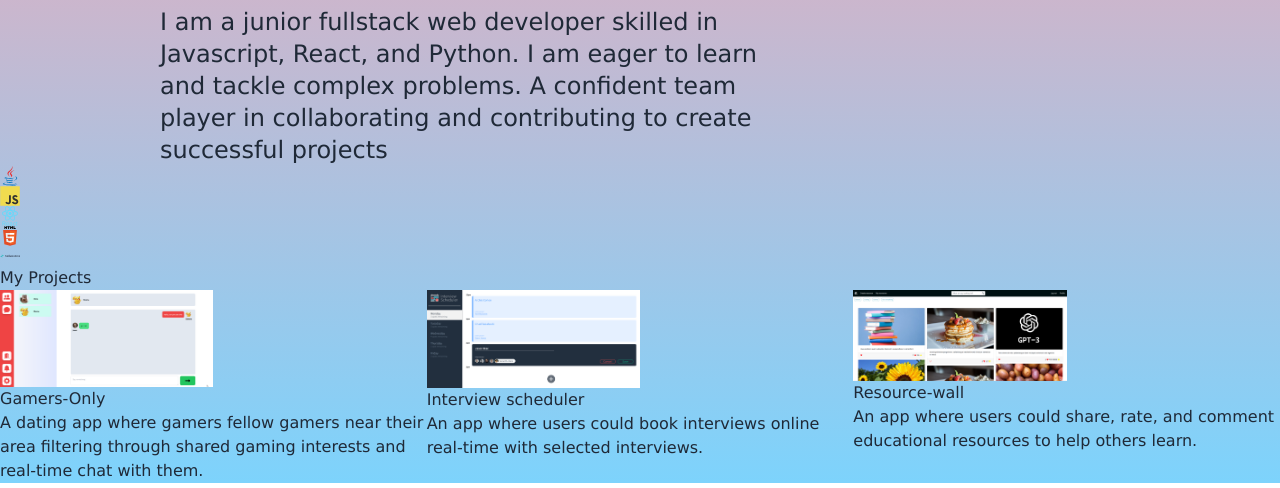
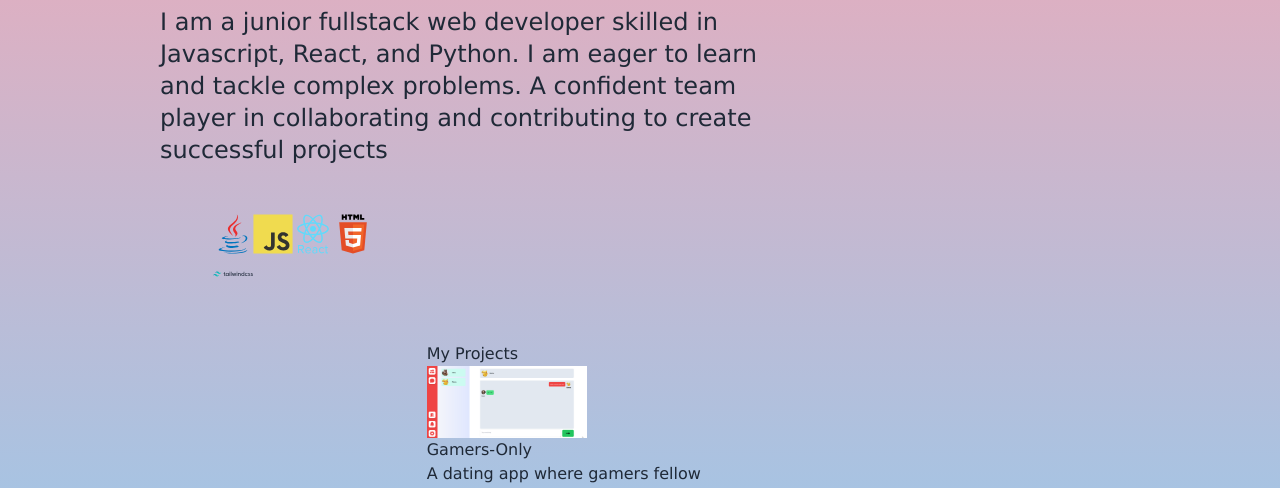
Before and after one commit to JasonMac123/PortfolioWeb, a website: page index.html in a window 1280 px wide. Shown: the part 310-798 px from the top of the page. Drawn offline with nearby package versions, Linux system fonts and the light colour scheme.

Commit message:
Center Skills and projects, and add styling to them

```diff
--- a/index.html
+++ b/index.html
@@ -12,8 +12,7 @@
       href="https://cdn.jsdelivr.net/gh/devicons/devicon@v2.15.1/devicon.min.css"
     />
   </head>
-  <body>
-    <div class="bg-gradient-to-b from-rose-300 to-sky-300 w-screen h-max">
+  <body class="bg-gradient-to-b from-rose-300 to-sky-300">
     <section>
       <div class="flex space-x-6 justify-end w-11/12 py-5">
         <h3 class="text-3xl italic hover-underline-animation">About</h3>
@@ -33,9 +32,10 @@
       </div>
       <img />
     </main>
+    <div class="mx-auto w-4/6 my-12">
       <div>
-        <div>
-          <svg viewBox="0 0 128 128" class="w-5">
+        <div class="flex">
+          <svg viewBox="0 0 128 128" class="w-10">
             <path
               fill="#0074BD"
               d="M47.617 98.12s-4.767 2.774 3.397 3.71c9.892 1.13 14.947.968 25.845-1.092 0 0 2.871 1.795 6.873 3.351-24.439 10.47-55.308-.607-36.115-5.969zm-2.988-13.665s-5.348 3.959 2.823 4.805c10.567 1.091 18.91 1.18 33.354-1.6 0 0 1.993 2.025 5.132 3.131-29.542 8.64-62.446.68-41.309-6.336z"
@@ -57,14 +57,14 @@
               d="M52.214 126.021c22.476 1.437 57-.8 57.817-11.436 0 0-1.571 4.032-18.577 7.231-19.186 3.612-42.854 3.191-56.887.874 0 .001 2.875 2.381 17.647 3.331z"
             ></path>
           </svg>
-          <svg viewBox="0 0 128 128" class="w-5">
+          <svg viewBox="0 0 128 128" class="w-10">
             <path fill="#F0DB4F" d="M1.408 1.408h125.184v125.185H1.408z"></path>
             <path
               fill="#323330"
               d="M116.347 96.736c-.917-5.711-4.641-10.508-15.672-14.981-3.832-1.761-8.104-3.022-9.377-5.926-.452-1.69-.512-2.642-.226-3.665.821-3.32 4.784-4.355 7.925-3.403 2.023.678 3.938 2.237 5.093 4.724 5.402-3.498 5.391-3.475 9.163-5.879-1.381-2.141-2.118-3.129-3.022-4.045-3.249-3.629-7.676-5.498-14.756-5.355l-3.688.477c-3.534.893-6.902 2.748-8.877 5.235-5.926 6.724-4.236 18.492 2.975 23.335 7.104 5.332 17.54 6.545 18.873 11.531 1.297 6.104-4.486 8.08-10.234 7.378-4.236-.881-6.592-3.034-9.139-6.949-4.688 2.713-4.688 2.713-9.508 5.485 1.143 2.499 2.344 3.63 4.26 5.795 9.068 9.198 31.76 8.746 35.83-5.176.165-.478 1.261-3.666.38-8.581zM69.462 58.943H57.753l-.048 30.272c0 6.438.333 12.34-.714 14.149-1.713 3.558-6.152 3.117-8.175 2.427-2.059-1.012-3.106-2.451-4.319-4.485-.333-.584-.583-1.036-.667-1.071l-9.52 5.83c1.583 3.249 3.915 6.069 6.902 7.901 4.462 2.678 10.459 3.499 16.731 2.059 4.082-1.189 7.604-3.652 9.448-7.401 2.666-4.915 2.094-10.864 2.07-17.444.06-10.735.001-21.468.001-32.237z"
             ></path>
           </svg>
-          <svg viewBox="0 0 128 128" class="w-5">
+          <svg viewBox="0 0 128 128" class="w-10">
             <g fill="#61DAFB">
               <circle cx="64" cy="47.5" r="9.3"></circle>
               <path
@@ -72,7 +72,7 @@
               ></path>
             </g>
           </svg>
-          <svg viewBox="0 0 128 128" class="w-5">
+          <svg viewBox="0 0 128 128" class="w-10">
             <path
               fill="#E44D26"
               d="M27.854 116.354l-8.043-90.211h88.378l-8.051 90.197-36.192 10.033z"
@@ -93,7 +93,9 @@
               d="M63.962 66.978v11.063h13.624L76.302 92.39l-12.34 3.331v11.51l22.682-6.286.166-1.87 2.6-29.127.27-2.97h-2.982zm0-22.395v11.064h26.725l.221-2.487.505-5.608.265-2.969z"
             ></path>
           </svg>
-          <svg viewBox="0 0 128 128" class="w-5">
+        </div>
+        <div class="flex">
+          <svg viewBox="0 0 128 128" class="w-10">
             <defs>
               <linearGradient
                 id="tailwindcss-original-wordmark-a"
@@ -119,22 +121,22 @@
           </svg>
         </div>
       </div>
-      <div>
+    </div>
+    <div class="mx-auto w-1/3 my-12">
       <h2>My Projects</h2>
-        <div class="flex" class="w-full">
-          <div class="flex flex-col w-1/3">
-            <img src="./images/gameDating.png" class="w-1/2" />
+      <div class="w-96">
+        <div class="flex flex-col w-80">
+          <img src="./images/gameDating.png" class="w-40" />
           <div>
             <h3>Gamers-Only</h3>
             <p>
-                A dating app where gamers fellow gamers near their area
-                filtering through shared gaming interests and real-time chat
-                with them.
+              A dating app where gamers fellow gamers near their area filtering
+              through shared gaming interests and real-time chat with them.
             </p>
           </div>
         </div>
-          <div class="flex flex-col w-1/3">
-            <img src="./images/scheduler.png" class="w-1/2" />
+        <div class="flex flex-col w-80">
+          <img src="./images/scheduler.png" class="w-40" />
           <div>
             <h3>Interview scheduler</h3>
             <p>
@@ -143,8 +145,8 @@
             </p>
           </div>
         </div>
-          <div class="flex flex-col w-1/3">
-            <img src="./images/Resource.png" class="w-1/2" />
+        <div class="flex flex-col w-80">
+          <img src="./images/Resource.png" class="w-40" />
           <div>
             <h3>Resource-wall</h3>
             <p>
@@ -155,6 +157,5 @@
         </div>
       </div>
     </div>
-    </div>
   </body>
 </html>
```
Also changed, not shown: output.css. Lines whose indentation alone changed are shown as unchanged.
